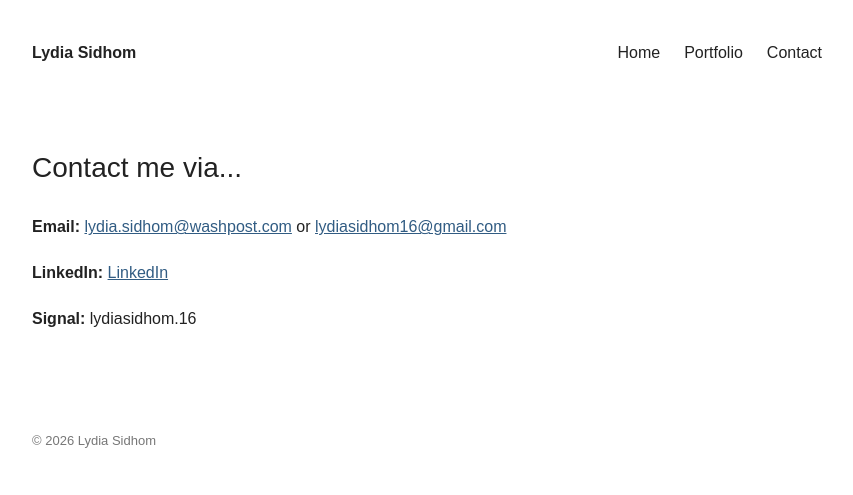
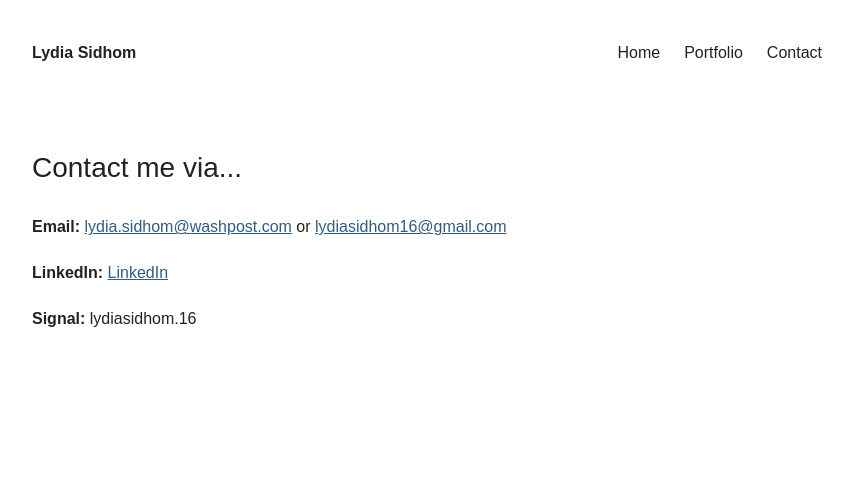
Before and after one commit to lydiagsidhom/lydiagsidhom.github.io, a plain HTML site: page contact.html in a window 1280 px wide. Shown: the whole page, without its empty margins (213-1066 px from the left). Drawn offline with Linux system fonts and the light colour scheme.

Commit message:
Update contact.html

```diff
--- a/contact.html
+++ b/contact.html
@@ -44,9 +44,5 @@
         </p>
     </main>
 
-    <footer>
-        © 2026 Lydia Sidhom
-    </footer>
-
 </body>
 </html>
```
